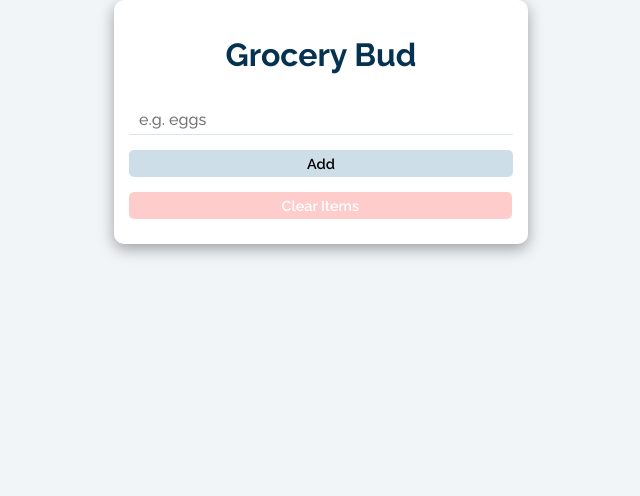
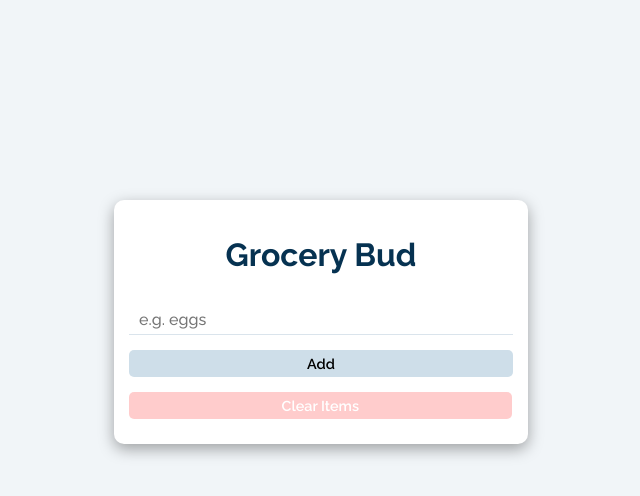
Before and after one commit to Zaid0412/grocery-list, a website: page index.html in a window 1280 px wide. Shown: the whole page, without its empty margins (319-959 px from the left). Drawn offline with Linux system fonts and the light colour scheme.

Commit message:
Centered #container

```diff
--- a/style.css
+++ b/style.css
@@ -28,6 +28,7 @@ body{
     padding: 15px;
     border-radius: 10px;
     box-shadow: rgba(0, 0, 0, 0.35) 0px 5px 15px;
+    margin-top: 25vh;
 }
 
 .header{
```
